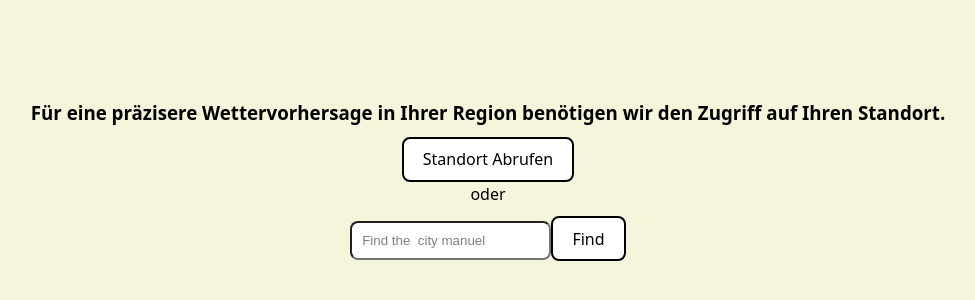
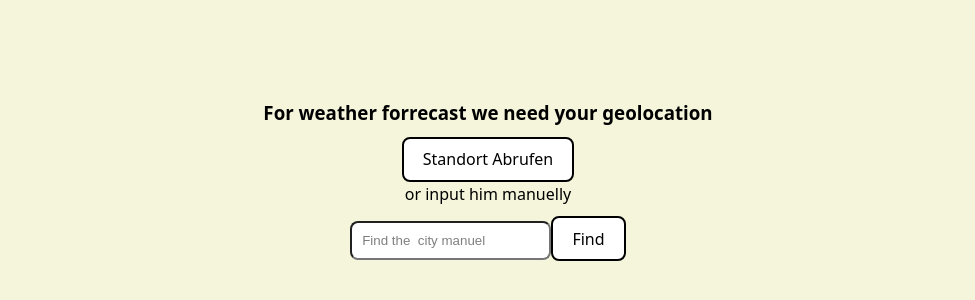
Before and after one commit to Jurek257/weather-react-app, a React (Vite) app: page / in a window 1280 px wide. Shown: the part 220-520 px from the top of the page, without its empty margins (152-1127 px from the left). Built offline with nearby package versions, Linux system fonts and the light colour scheme.

Commit message:
linked in localization

```diff
--- a/src/components/LocationPermisionPreloadOverlay/LocationPermisionPreloadOverlay.tsx
+++ b/src/components/LocationPermisionPreloadOverlay/LocationPermisionPreloadOverlay.tsx
@@ -21,14 +21,11 @@ export function LocationPermisionPreloadOverlay({
 
   return (
     <div className={styles.locationPermisionPreloadOverlay}>
-      <h3>
-        Für eine präzisere Wettervorhersage in Ihrer Region benötigen wir den
-        Zugriff auf Ihren Standort.
-      </h3>
+      <h3>For weather forrecast we need your geolocation</h3>
 
       <button onClick={onGeolocationAllowed}>Standort Abrufen</button>
 
-      <p>oder</p>
+      <p>or input him manuelly</p>
 
       <form onSubmit={handleCityInputSubmit}>
         <input
```
